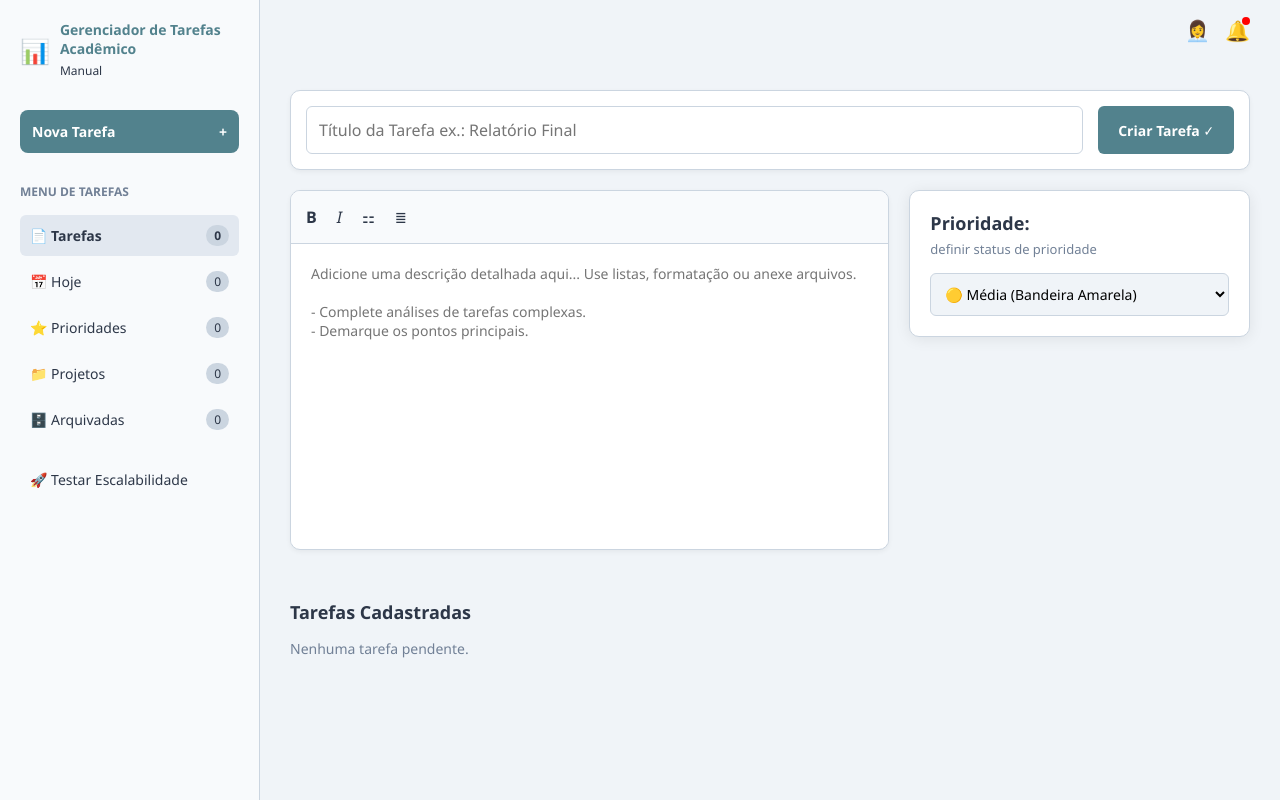
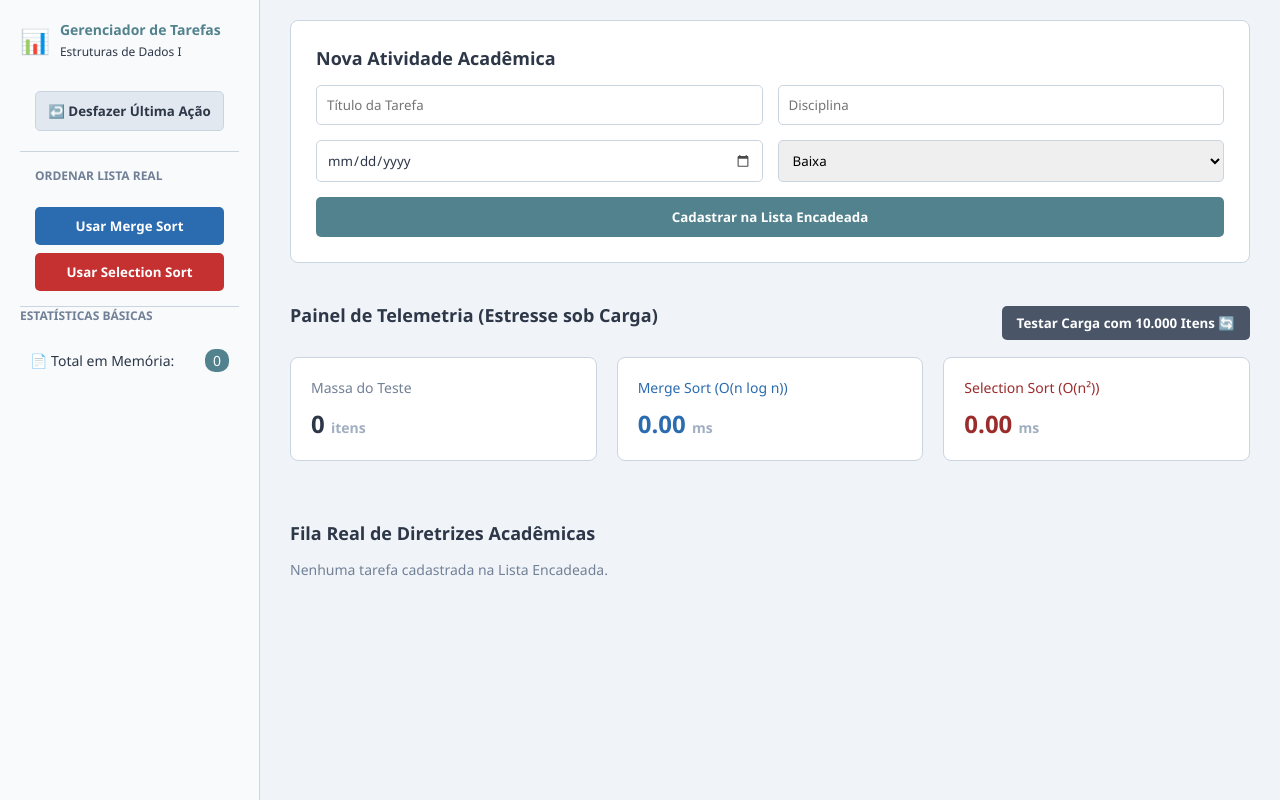
Before and after one commit to IgordaSilva-eng/ProjetoPratico_EstrututuradeDados, a Flask app: page / in a window 1280 px wide. Run offline with Flask 3, Linux system fonts and the light colour scheme.

Commit message:
refatorações para apresentação de branch

```diff
--- a/main.py
+++ b/main.py
@@ -1,14 +1,17 @@
-from flask import Flask, render_template, request, redirect, url_for
+# main.py
+from flask import Flask, render_template, request, redirect, url_for, flash
 from core import OrganizadorTarefas
 from teste_escabilidade import executar_comparativo_estatistico
 
 app = Flask(__name__)
+app.secret_key = "chave_segura_ED1"
 organizador = OrganizadorTarefas()
 
 @app.route('/')
 def index():
     tarefas = organizador.listar_tarefas()
-    return render_template('index.html', tarefas=tarefas)
+    sugestao = organizador.sugerir_proxima_tarefa()
+    return render_template('index.html', tarefas=tarefas, sugestao=sugestao)
 
 @app.route('/criar', methods=['POST'])
 def criar():
@@ -19,7 +22,6 @@ def criar():
 
     organizador.criar_tarefa(titulo, prioridade, disciplina, prazo)
     organizador.salvar_dados()
-
     return redirect(url_for('index'))
 
 @app.route('/concluir/<int:id_tarefa>')
@@ -28,11 +30,30 @@ def concluir(id_tarefa):
     organizador.salvar_dados()
     return redirect(url_for('index'))
 
+@app.route('/ordenar/<string:algoritmo>')
+def ordenar(algoritmo):
+    if algoritmo in ['merge', 'selection']:
+        tempo = organizador.processar_e_ordenar(algoritmo)
+        organizador.salvar_dados()
+        flash(f"Lista de tarefas reais ordenada via {algoritmo.upper()} em {tempo} ms!", "success")
+    return redirect(url_for('index'))
+
+@app.route('/desfazer')
+def desfazer():
+    sucesso = organizador.desfazer_ultima_acao()
+    if sucesso:
+        organizador.salvar_dados()
+        flash("Última conclusão de tarefa desfeita com sucesso!", "success")
+    else:
+        flash("Nenhuma ação para desfazer na pilha.", "error")
+    return redirect(url_for('index'))
+
 @app.route('/executar-teste')
 def executar_teste():
     dados_dashboard = executar_comparativo_estatistico()
     tarefas = organizador.listar_tarefas()
-    return render_template('index.html', tarefas=tarefas, dashboard=dados_dashboard)
+    sugestao = organizador.sugerir_proxima_tarefa()
+    return render_template('index.html', tarefas=tarefas, dashboard=dados_dashboard, sugestao=sugestao)
 
 if __name__ == '__main__':
     app.run(debug=True)
--- a/static/style.css
+++ b/static/style.css
@@ -442,3 +442,284 @@ body {
     color: var(--text-muted);
     font-size: 14px;
 }
+
+/* --- Classes de Suporte e Alinhamento do Painel de Tarefas --- */
+
+.bloco-undo {
+    padding: 0 15px 20px 15px;
+    border-bottom: 1px solid var(--border-color);
+}
+
+.link-undo {
+    text-decoration: none;
+    display: block;
+}
+
+.btn-undo {
+    background-color: #e2e8f0;
+    color: var(--text-dark);
+    width: 100%;
+    border: 1px solid var(--border-color);
+    cursor: pointer;
+    padding: 10px;
+    border-radius: 5px;
+    font-weight: bold;
+    transition: background-color 0.2s;
+}
+
+.btn-undo:hover {
+    background-color: #cbd5e0;
+}
+
+.item-estatistica {
+    list-style: none;
+    display: flex;
+    justify-content: space-between;
+    padding: 8px 0;
+}
+
+.badge-total {
+    background-color: var(--primary-color);
+    color: white;
+    padding: 2px 8px;
+    border-radius: 10px;
+}
+
+/* --- Alertas do Sistema (Flash) --- */
+.alerta-sistema {
+    padding: 15px;
+    margin: 20px 30px;
+    border-radius: 8px;
+    background-color: #ebf8ff;
+    border-left: 4px solid #3182ce;
+    color: #2b6cb0;
+}
+
+/* --- Mecanismo de Fila FIFO --- */
+.card-sugestao-fila {
+    margin: 20px 30px;
+    background-color: #fffaf0;
+    border-left: 5px solid #dd6b20;
+    padding: 20px;
+    border-radius: 8px;
+    box-shadow: 0 2px 4px rgba(0,0,0,0.02);
+}
+
+.sugestao-titulo {
+    color: #dd6b20;
+    font-weight: bold;
+    margin: 0 0 5px 0;
+    font-size: 13px;
+}
+
+.sugestao-subtitulo {
+    margin: 0;
+    color: var(--text-dark);
+}
+
+.sugestao-disciplina {
+    font-size: 14px;
+    color: var(--text-muted);
+}
+
+/* --- Grid do Formulário --- */
+.formulario-container {
+    padding: 20px 30px;
+}
+
+.formulario-card {
+    background: white;
+    padding: 25px;
+    border-radius: 8px;
+    border: 1px solid var(--border-color);
+}
+
+.form-grid {
+    display: grid;
+    grid-template-columns: repeat(2, 1fr);
+    gap: 15px;
+    margin-top: 15px;
+}
+
+.input-padrao, .select-padrao {
+    padding: 10px;
+    border-radius: 5px;
+    border: 1px solid var(--border-color);
+    width: 100%;
+    outline: none;
+}
+
+.btn-submeter {
+    grid-column: span 2;
+    height: 40px;
+    background-color: var(--primary-color);
+    color: white;
+    border: none;
+    border-radius: 5px;
+    font-weight: bold;
+    cursor: pointer;
+}
+
+.btn-submeter:hover {
+    background-color: var(--primary-hover);
+}
+
+/* --- Grid da Telemetria --- */
+.cabecalho-dashboard {
+    display: flex;
+    justify-content: space-between;
+    align-items: center;
+}
+
+.btn-atualizar {
+    padding: 8px 15px;
+    background-color: #4a5568;
+    color: white;
+    border: none;
+    border-radius: 5px;
+    cursor: pointer;
+    font-weight: bold;
+}
+
+.btn-atualizar:hover {
+    background-color: #2d3748;
+}
+
+.cards-grid {
+    display: grid;
+    grid-template-columns: repeat(3, 1fr);
+    gap: 20px;
+    margin-top: 15px;
+}
+
+.card-telemetria {
+    background: white;
+    padding: 20px;
+    border-radius: 8px;
+    border: 1px solid var(--border-color);
+}
+
+.card-label {
+    margin: 0;
+    color: var(--text-muted);
+    font-size: 14px;
+}
+
+.card-valor {
+    margin: 10px 0 0 0;
+    color: var(--text-dark);
+    font-size: 24px;
+}
+
+.unidade {
+    font-size: 14px;
+    color: #a0aec0;
+}
+
+/* --- Itens da Listagem Real --- */
+.estado-concluida {
+    opacity: 0.5;
+}
+
+.badge-prioridade {
+    padding: 3px 8px;
+    border-radius: 4px;
+    font-size: 11px;
+    font-weight: bold;
+    color: white;
+}
+
+.prioridade-urgente { background-color: #e53e3e; }
+.prioridade-alta { background-color: #dd6b20; }
+.prioridade-media { background-color: #d69e2e; }
+.prioridade-baixa { background-color: #3182ce; }
+
+.tarefa-item-titulo {
+    margin: 10px 0 5px 0;
+    color: var(--text-dark);
+    font-size: 16px;
+}
+
+.tarefa-item-desc {
+    margin: 0;
+    color: var(--text-muted);
+    font-size: 13px;
+}
+
+.btn-concluir-item {
+    padding: 6px 12px;
+    background-color: #319795;
+    color: white;
+    border: none;
+    border-radius: 4px;
+    cursor: pointer;
+    font-weight: bold;
+}
+
+.btn-concluir-item:hover {
+    background-color: #234e52;
+}
+
+.input-data {
+    font-family: inherit;
+    position: relative;
+    -webkit-appearance: none;
+    appearance: none;
+    min-height: 40px;
+    background-color: #ffffff;
+}
+
+.input-data::-webkit-datetime-edit {
+    display: inline-flex !important;
+    color: var(--text-dark);
+}
+
+.input-data::-webkit-calendar-picker-indicator {
+    cursor: pointer;
+    position: absolute;
+    right: 10px;
+    top: 50%;
+    transform: translateY(-50%);
+    opacity: 0.7;
+}
+
+.input-data::-webkit-calendar-picker-indicator:hover {
+    opacity: 1;
+}
+
+/* --- Menu de Seleção de Algoritmos --- */
+.bloco-ordenacao {
+    padding: 15px;
+    border-bottom: 1px solid var(--border-color);
+    display: flex;
+    flex-direction: column;
+    gap: 8px;
+}
+
+.link-sort {
+    text-decoration: none;
+    width: 100%;
+}
+
+.btn-sort {
+    width: 100%;
+    padding: 10px;
+    border: none;
+    border-radius: 5px;
+    font-weight: bold;
+    color: #ffffff;
+    cursor: pointer;
+    transition: opacity 0.2s;
+}
+
+.btn-sort:hover {
+    opacity: 0.9;
+}
+
+.btn-sort-merge {
+    background-color: #2b6cb0;
+}
+
+.btn-sort-selection {
+    background-color: #c53030;
+}
--- a/templates/index.html
+++ b/templates/index.html
@@ -12,125 +12,119 @@
             <div class="logo">
                 <span class="icone-logo">📊</span>
                 <div class="texto-logo">
-                    <strong>Gerenciador de Tarefas Acadêmico</strong>
-                    <span>Manual</span>
+                    <strong>Gerenciador de Tarefas</strong>
+                    <span>Estruturas de Dados I</span>
                 </div>
             </div>
 
-            <button class="btn-nova-tarefa">Nova Tarefa <span>+</span></button>
+            <div class="bloco-undo">
+                <a href="/desfazer" class="link-undo">
+                    <button type="button" class="btn-undo">
+                        ↩️ Desfazer Última Ação
+                    </button>
+                </a>
+            </div>
+
+            <div class="bloco-ordenacao">
+                <p class="menu-titulo">Ordenar Lista Real</p>
+                <a href="/ordenar/merge" class="link-sort">
+                    <button type="button" class="btn-sort btn-sort-merge">Usar Merge Sort</button>
+                </a>
+                <a href="/ordenar/selection" class="link-sort">
+                    <button type="button" class="btn-sort btn-sort-selection">Usar Selection Sort</button>
+                </a>
+            </div>
 
             <nav class="menu-tarefas">
-                <p class="menu-titulo">Menu de Tarefas</p>
+                <p class="menu-titulo">Estatísticas Básicas</p>
                 <ul>
-                    <li class="ativo">
-                        <span>📄 Tarefas</span>
-                        <span class="badge">{% if tarefas %}{{ tarefas | length }}{% else %}0{% endif %}</span>
-                    </li>
-                    <li>
-                        <span>📅 Hoje</span>
-                        <span class="badge">{% if tarefas %}{{ tarefas | length }}{% else %}0{% endif %}</span>
-                    </li>
-                    <li>
-                        <span>⭐ Prioridades</span>
-                        <span class="badge">{% if tarefas %}{{ tarefas | selectattr('prioridade', 'equalto', 'alta') | list | length }}{% else %}0{% endif %}</span>
-                    </li>
-                    <li>
-                        <span>📁 Projetos</span>
-                        <span class="badge">0</span>
-                    </li>
-                    <li>
-                        <span>🗄️ Arquivadas</span>
-                        <span class="badge">0</span>
-                    </li>
-                    <li class="item-teste">
-                        <a href="/executar-teste" class="link-teste">
-                            <span>🚀 Testar Escalabilidade</span>
-                        </a>
+                    <li class="item-estatistica">
+                        <span>📄 Total em Memória:</span>
+                        <span class="badge-total">
+                            {% if tarefas %}{{ tarefas | length }}{% else %}0{% endif %}
+                        </span>
                     </li>
                 </ul>
             </nav>
         </aside>
 
         <main class="conteudo-principal">
-            <header class="barra-superior">
-                <div class="espacamento"></div>
-                <div class="acoes-usuario">
-                    <span class="avatar">👩‍💼</span>
-                    <span class="notificacao">
-                        🔔<span class="ponto"></span>
-                    </span>
-                </div>
-            </header>
 
-            <form action="/criar" method="POST" class="criador-tarefa">
-                <div class="cabecalho-tarefa">
-                    <input type="text" name="titulo" placeholder="Título da Tarefa ex.: Relatório Final" class="input-titulo" required>
-                    <button type="submit" class="btn-criar">Criar Tarefa ✓</button>
-                </div>
+            {% with messages = get_flashed_messages(with_categories=true) %}
+                {% if messages %}
+                    {% for category, message in messages %}
+                        <div class="alerta-sistema {{ category }}">
+                            <strong>Aviso:</strong> {{ message }}
+                        </div>
+                    {% endfor %}
+                {% endif %}
+            {% endwith %}
 
-                <div class="corpo-tarefa">
-                    <div class="container-editor">
-                        <div class="barra-ferramentas">
-                            <button type="button"><b>B</b></button>
-                            <button type="button"><i>I</i></button>
-                            <button type="button">⚏</button>
-                            <button type="button">≣</button>
-                        </div>
-                        <textarea name="disciplina" placeholder="Adicione uma descrição detalhada aqui... Use listas, formatação ou anexe arquivos.
-
-- Complete análises de tarefas complexas.
-- Demarque os pontos principais."></textarea>
-                    </div>
-
-                    <div class="painel-prioridade">
-                        <h3>Prioridade:</h3>
-                        <p>definir status de prioridade</p>
-                        <select name="prioridade" class="select-prioridade">
-                            <option value="alta">🔴 Alta (Bandeira Vermelha)</option>
-                            <option value="média" selected>🟡 Média (Bandeira Amarela)</option>
-                            <option value="baixa">🔵 Baixa (Bandeira Azul)</option>
-                        </select>
-                    </div>
-                </div>
-            </form>
-
-            {% if dashboard %}
-            <div class="dashboard-container">
-                <h2 class="titulo-secao">📊 Dashboard de Performance</h2>
-                <div class="dashboard-cards">
-                    <div class="card-teste card-volume">
-                        <p>Volume Testado</p>
-                        <h3>{{ dashboard.volume }} itens</h3>
-                    </div>
-                    <div class="card-teste card-merge">
-                        <p>Merge Sort O(n log n)</p>
-                        <h3>{{ dashboard.tempo_merge }} ms</h3>
-                    </div>
-                    <div class="card-teste card-selection">
-                        <p>Selection Sort O(n²)</p>
-                        <h3>{{ dashboard.tempo_selection }} ms</h3>
-                    </div>
+            {% if sugestao %}
+            <div class="card-sugestao-fila">
+                <div class="card-info">
+                    <p class="sugestao-titulo">💡 RECOMENDAÇÃO ATUAL (FILA FIFO):</p>
+                    <h3 class="sugestao-subtitulo">{{ sugestao.titulo }} <span class="sugestao-disciplina">[{{ sugestao.disciplina }}]</span></h3>
                 </div>
             </div>
             {% endif %}
 
+            <div class="formulario-container">
+                <div class="formulario-card">
+                    <h2 class="titulo-secao">Nova Atividade Acadêmica</h2>
+                    <form action="/criar" method="POST" class="form-grid">
+                        <input type="text" name="titulo" placeholder="Título da Tarefa" required class="input-padrao">
+                        <input type="text" name="disciplina" placeholder="Disciplina" required class="input-padrao">
+                        <input type="date" name="prazo" required class="input-padrao input-data">
+                        <select name="prioridade" required class="select-padrao">
+                            <option value="baixa">Baixa</option>
+                            <option value="média">Média</option>
+                            <option value="alta">Alta</option>
+                            <option value="urgente">Urgente</option>
+                        </select>
+                        <button type="submit" class="btn-submeter">Cadastrar na Lista Encadeada</button>
+                    </form>
+                </div>
+            </div>
+
+            <div class="dashboard-container">
+                <div class="cabecalho-dashboard">
+                    <h2 class="titulo-secao">Painel de Telemetria (Estresse sob Carga)</h2>
+                    <a href="/executar-teste"><button class="btn-atualizar">Testar Carga com 10.000 Itens 🔄</button></a>
+                </div>
+
+                <div class="cards-grid">
+                    <div class="card-telemetria card-volume">
+                        <p class="card-label">Massa do Teste</p>
+                        <h3 class="card-valor">{% if dashboard %}{{ dashboard.volume }}{% else %}0{% endif %} <span class="unidade">itens</span></h3>
+                    </div>
+                    <div class="card-telemetria card-merge">
+                        <p class="card-label">Merge Sort (O(n log n))</p>
+                        <h3 class="card-valor">{% if dashboard %}{{ dashboard.tempo_merge }}{% else %}0.00{% endif %} <span class="unidade">ms</span></h3>
+                    </div>
+                    <div class="card-telemetria card-selection">
+                        <p class="card-label">Selection Sort (O(n²))</p>
+                        <h3 class="card-valor">{% if dashboard %}{{ dashboard.tempo_selection }}{% else %}0.00{% endif %} <span class="unidade">ms</span></h3>
+                    </div>
+                </div>
+            </div>
+
             <div class="lista-tarefas-container">
-                <h2 class="titulo-secao">Tarefas Cadastradas</h2>
-
+                <h2 class="titulo-secao">Fila Real de Diretrizes Acadêmicas</h2>
                 {% if tarefas %}
                     {% for t in tarefas %}
-                        <div class="tarefa-item">
+                        <div class="tarefa-item estado-{{ t.status }}">
                             <div class="tarefa-info">
-                                <span class="badge badge-{{ t['prioridade'] | replace('é', 'e') }}">
-                                    {{ t['prioridade'] | upper }}
+                                <span class="badge-prioridade prioridade-{{ t.prioridade | replace('é', 'e') }}">
+                                    {{ t.prioridade | upper }}
                                 </span>
-                                <h4 class="tarefa-titulo">{{ t.titulo }}</h4>
-                                <p class="tarefa-desc">{{ t.disciplina }}</p>
+                                <h4 class="tarefa-item-titulo">{{ t.titulo }}</h4>
+                                <p class="tarefa-item-desc">{{ t.disciplina }} | Prazo: {{ t.prazo }}</p>
                             </div>
                             <div class="tarefa-acao">
                                 {% if t.status == 'pendente' %}
-                                    <a href="/concluir/{{ t.id }}" class="link-concluir">
-                                        <button type="button" class="btn-concluir">Concluir</button>
+                                    <a href="/concluir/{{ t.id }}">
+                                        <button type="button" class="btn-concluir-item">Concluir</button>
                                     </a>
                                 {% else %}
                                     <span class="texto-concluida">✓ Concluída</span>
@@ -139,7 +133,7 @@
                         </div>
                     {% endfor %}
                 {% else %}
-                    <p class="texto-vazio">Nenhuma tarefa pendente.</p>
+                    <p class="texto-vazio">Nenhuma tarefa cadastrada na Lista Encadeada.</p>
                 {% endif %}
             </div>
         </main>
```
Also changed, not shown: core.py (+74 -76 lines).
